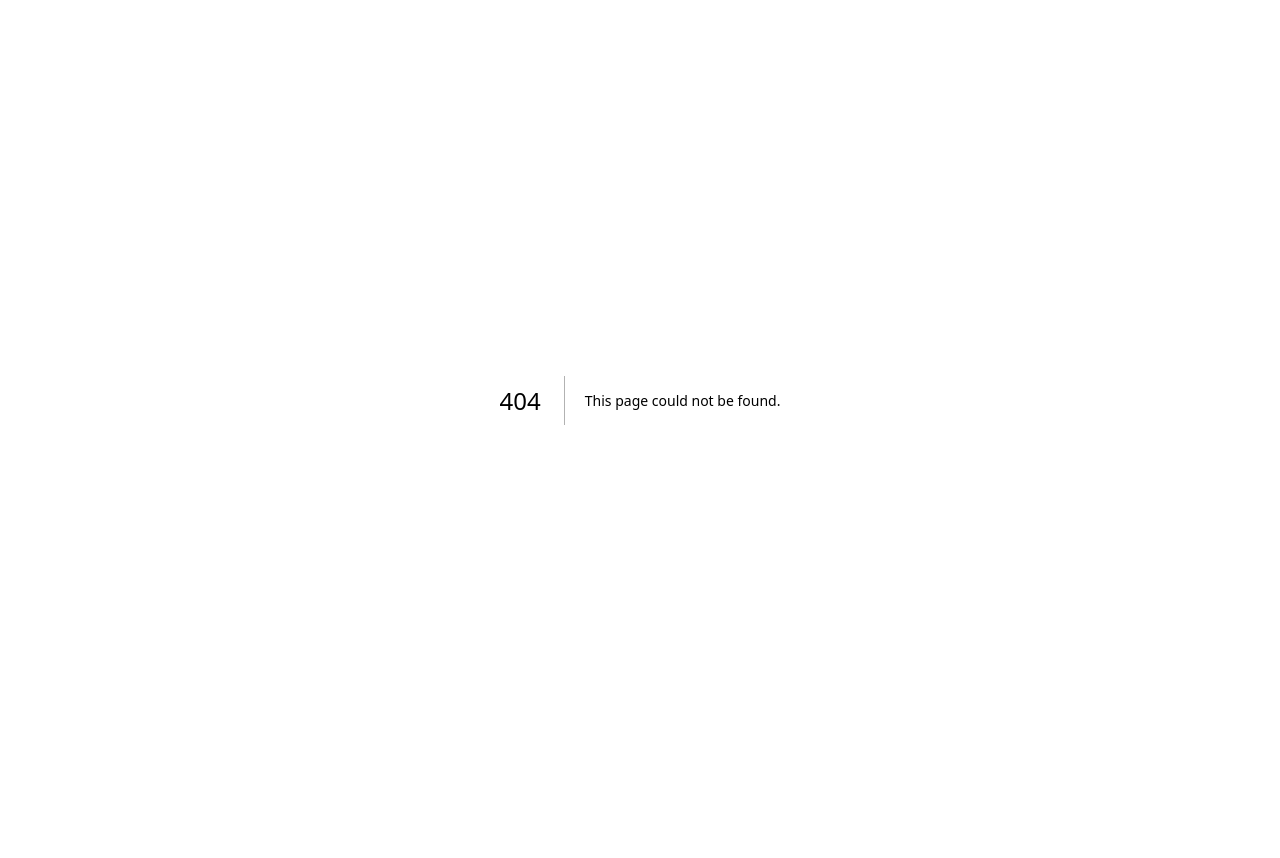
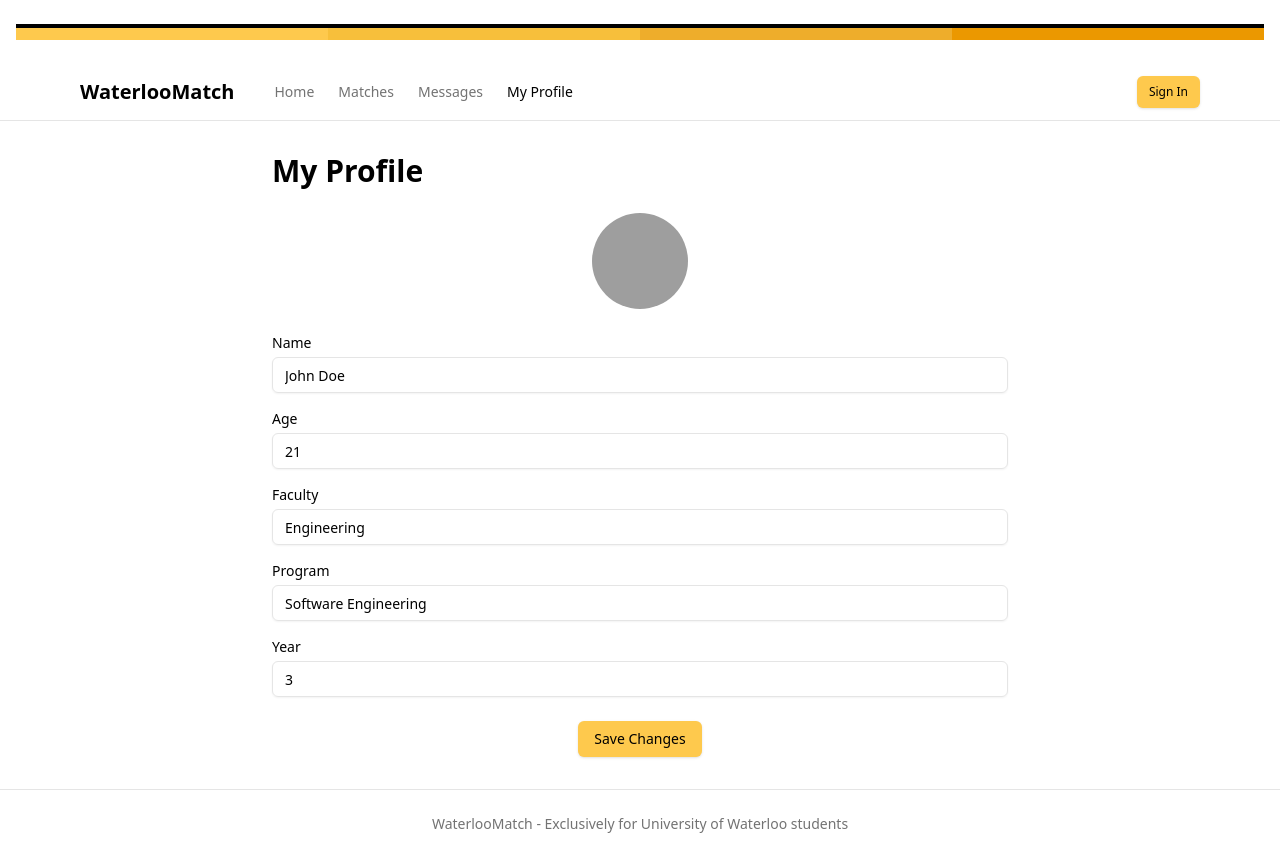
Before and after one commit to nicholaschen09/waterloo-tinder, a Next.js app in the folder frontend/: page /profile in a window 1280 px wide. Before the commit this address had no page. Before the commit the page ends 800 px from the top, so only its background shows below. Built offline with nearby package versions, Linux system fonts and the light colour scheme; grey boxes are pictures that could not be loaded.

Commit message:
added profile page

```diff
--- /dev/null
+++ b/frontend/src/app/profile/page.tsx
@@ -0,0 +1,96 @@
+"use client";
+
+import { useState } from "react";
+import Header from "@/components/header";
+import { Avatar, AvatarFallback, AvatarImage } from "@/components/ui/avatar";
+import { Input } from "@/components/ui/input";
+import { Button } from "@/components/ui/button";
+import { toast } from "sonner";
+
+export default function ProfilePage() {
+  const [name, setName] = useState("John Doe");
+  const [age, setAge] = useState(21);
+  const [faculty, setFaculty] = useState("Engineering");
+  const [program, setProgram] = useState("Software Engineering");
+  const [year, setYear] = useState(3);
+  const [photo, setPhoto] = useState("/default-avatar.png");
+
+  const handleSave = () => {
+    toast.success("Profile updated successfully!");
+  };
+
+  return (
+    <div className="flex flex-col min-h-screen">
+      <Header />
+
+      <main className="flex-1 container max-w-3xl py-8 px-4">
+        <h1 className="text-3xl font-bold mb-6">My Profile</h1>
+
+        <div className="flex flex-col items-center space-y-6">
+          {/* Profile Avatar */}
+          <Avatar className="h-24 w-24">
+            <AvatarImage src={photo} alt={name} />
+            <AvatarFallback>{name.charAt(0)}</AvatarFallback>
+          </Avatar>
+
+          {/* Editable Profile Fields */}
+          <div className="w-full space-y-4">
+            <div>
+              <label className="block text-sm font-medium mb-1">Name</label>
+              <Input
+                value={name}
+                onChange={(e) => setName(e.target.value)}
+                className="w-full"
+              />
+            </div>
+            <div>
+              <label className="block text-sm font-medium mb-1">Age</label>
+              <Input
+                type="number"
+                value={age}
+                onChange={(e) => setAge(Number(e.target.value))}
+                className="w-full"
+              />
+            </div>
+            <div>
+              <label className="block text-sm font-medium mb-1">Faculty</label>
+              <Input
+                value={faculty}
+                onChange={(e) => setFaculty(e.target.value)}
+                className="w-full"
+              />
+            </div>
+            <div>
+              <label className="block text-sm font-medium mb-1">Program</label>
+              <Input
+                value={program}
+                onChange={(e) => setProgram(e.target.value)}
+                className="w-full"
+              />
+            </div>
+            <div>
+              <label className="block text-sm font-medium mb-1">Year</label>
+              <Input
+                type="number"
+                value={year}
+                onChange={(e) => setYear(Number(e.target.value))}
+                className="w-full"
+              />
+            </div>
+          </div>
+
+          {/* Save Button */}
+          <Button onClick={handleSave} className="mt-4">
+            Save Changes
+          </Button>
+        </div>
+      </main>
+
+      <footer className="py-6 border-t">
+        <div className="container mx-auto px-4 text-center text-sm text-muted-foreground">
+          <p>WaterlooMatch - Exclusively for University of Waterloo students</p>
+        </div>
+      </footer>
+    </div>
+  );
+}
```
